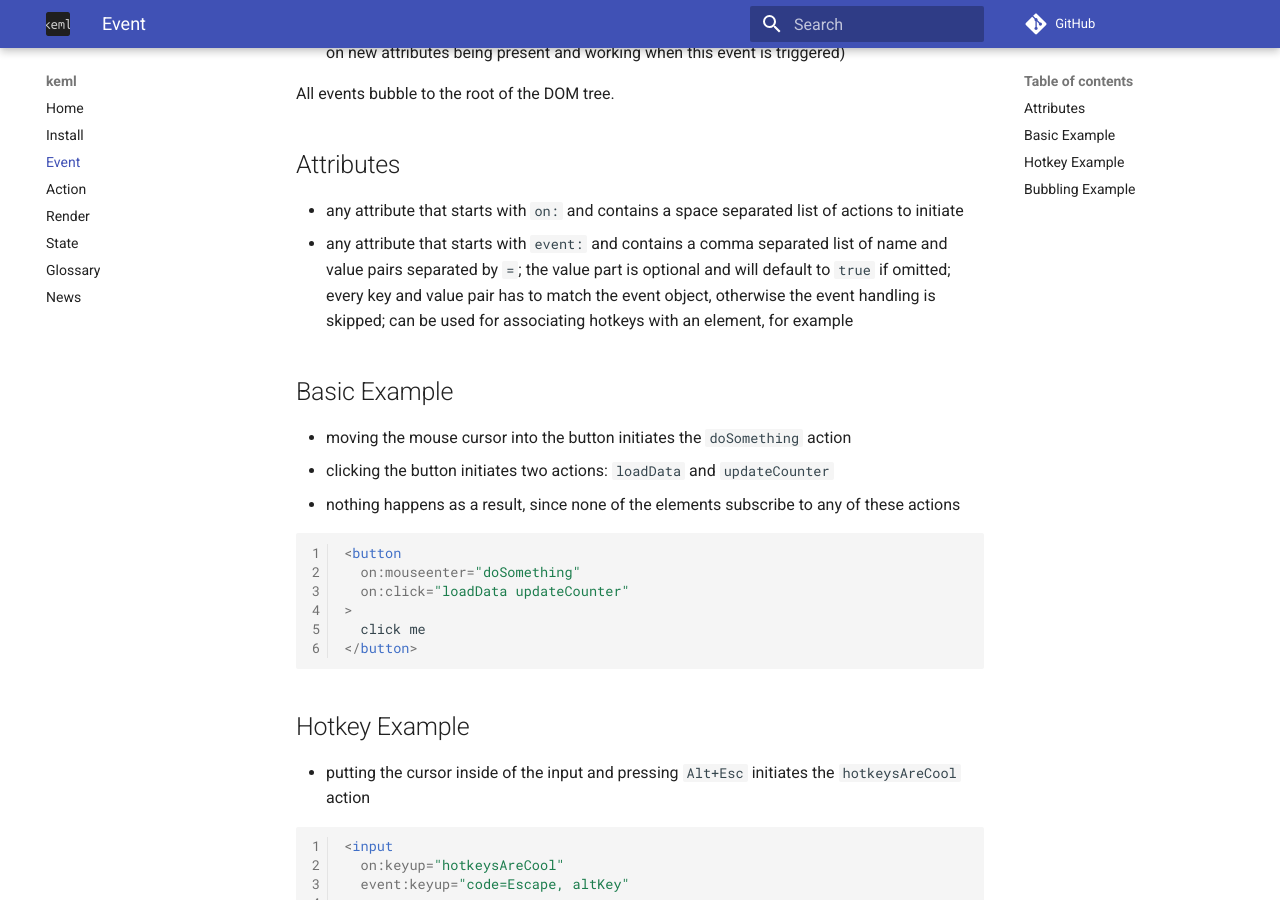
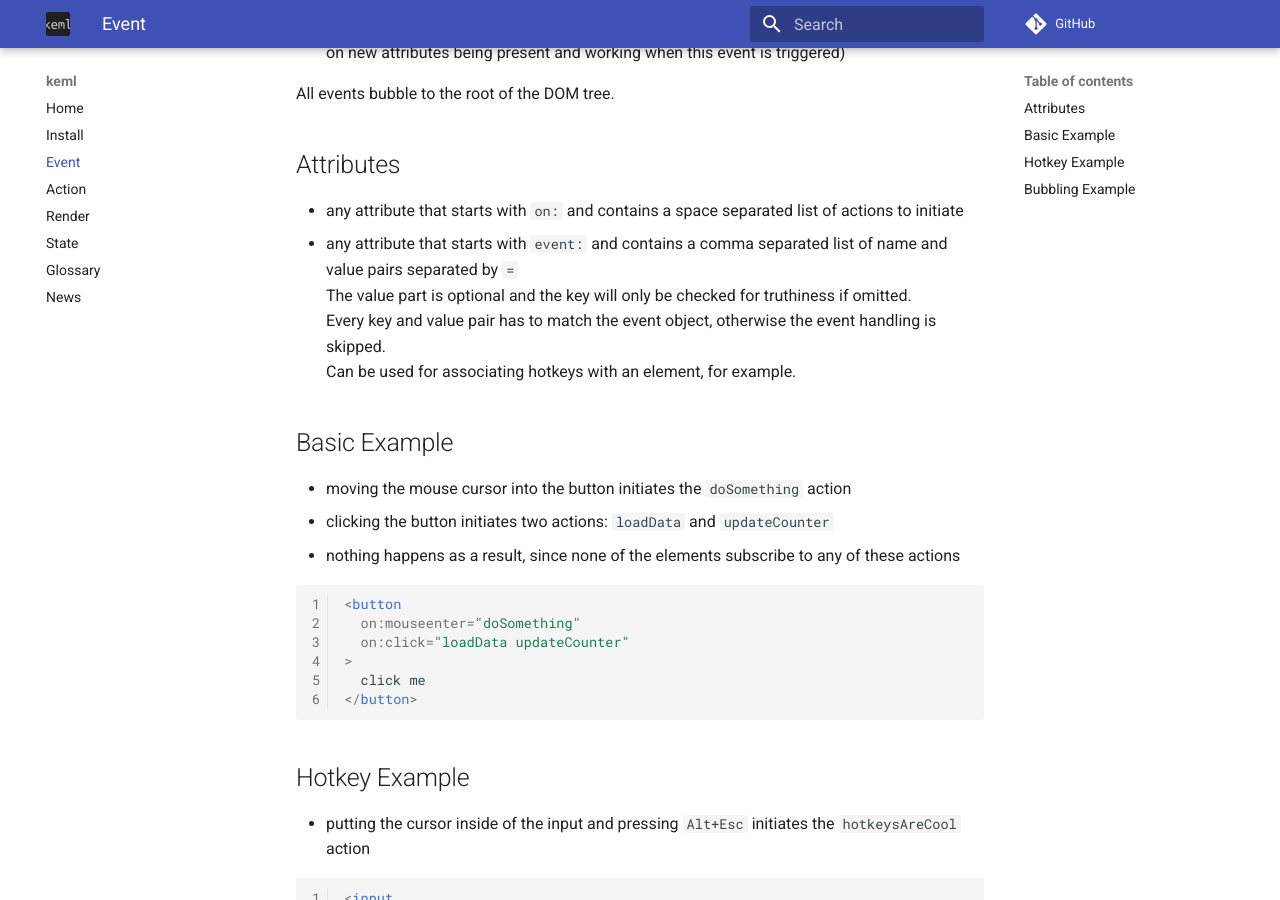
Before and after one commit to thealjey/keml, an MkDocs documentation site: the page built from docs/event.md, in a window 1280 px wide and 900 px high, scrolled down 484 px. Built offline with MkDocs 1.6.1 and Material for MkDocs 9.7.7, drawn with Linux system fonts in a browser that asks for light colours; comment, search, counter and statistics services are not loaded.

```diff
--- a/docs/event.md
+++ b/docs/event.md
@@ -25,10 +25,12 @@
 - any attribute that starts with `on:` and contains a space separated list of
   actions to initiate
 - any attribute that starts with `event:` and contains a comma separated list
-  of name and value pairs separated by `=`; the value part is optional and will
-  default to `true` if omitted; every key and value pair has to match the event
-  object, otherwise the event handling is skipped; can be used for associating
-  hotkeys with an element, for example
+  of name and value pairs separated by `=`
+  The value part is optional and the key will only be checked for truthiness if
+  omitted.
+  Every key and value pair has to match the event object, otherwise the event
+  handling is skipped.
+  Can be used for associating hotkeys with an element, for example.
 
 ## Basic Example
 
--- a/package.json
+++ b/package.json
@@ -46,5 +46,5 @@
     "prebuild": "depcruise 'src/*.mts'",
     "test": "vitest run"
   },
-  "version": "3.2.3"
+  "version": "3.2.4"
 }
```
Also changed, not shown: keml.js, 13 other files.
